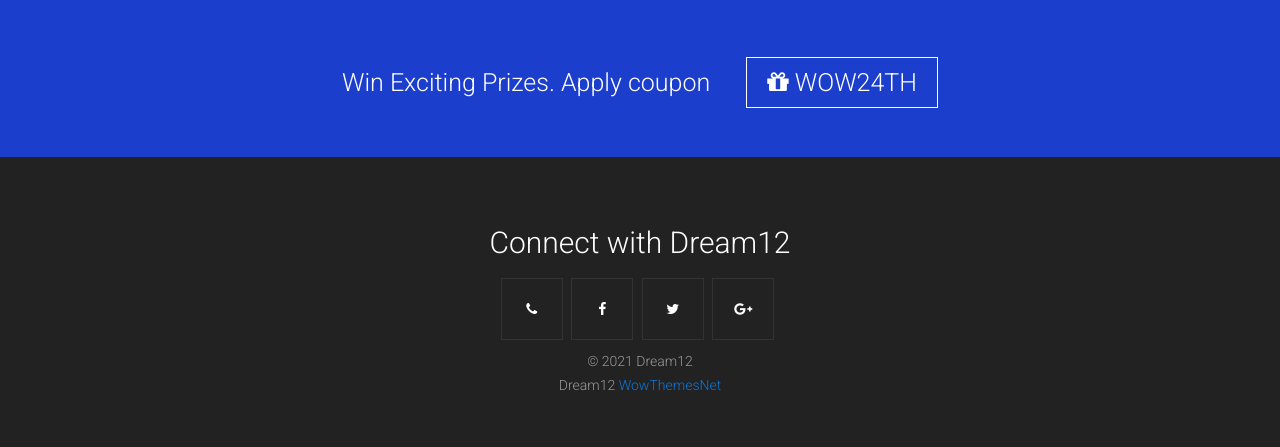
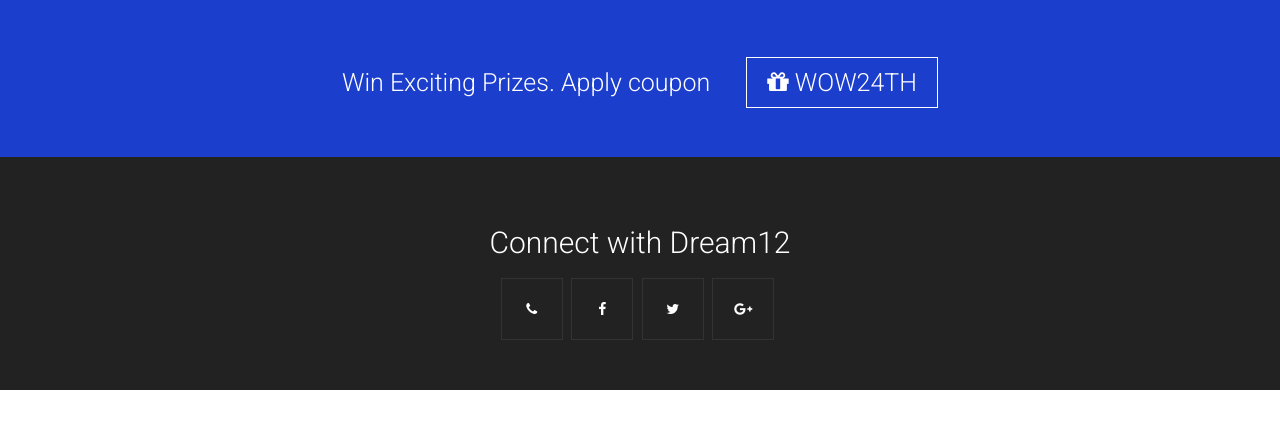
Before and after one commit to vaishnavityra712/DREAM12, a Flask app: page / in a window 1280 px wide. Shown: the part 1803-2250 px from the top of the page. After the commit the page ends 2193 px from the top, so only its background shows below. Run offline with Flask 2, Linux system fonts and the light colour scheme; some libraries are stand-ins or nearby versions.

Commit message:
changes in template folder

```diff
--- a/Templates/contact.html
+++ b/Templates/contact.html
@@ -110,9 +110,6 @@
                     <li><a href="#"><i class="fa fa-twitter"></i></a></li>
                     <li><a href="#"><i class="fa fa-google-plus"></i></a></li>
                 </ul>
-                <p>
-                    &copy; 2021 Dream12<br/> Dream12 <a href="https://www.wowthemes.net/">WowThemesNet</a>
-                </p>
             </div>
         </div>
     </div>
--- a/Templates/index.html
+++ b/Templates/index.html
@@ -193,9 +193,6 @@
                                     <li><a href="#"><i class="fa fa-twitter"></i></a></li>
                                     <li><a href="#"><i class="fa fa-google-plus"></i></a></li>
                                 </ul>
-                                <p>
-                                    &copy; 2021 Dream12<br/> Dream12 <a href="https://www.wowthemes.net/">WowThemesNet</a>
-                                </p>
                             </div>
                         </div>
                     </div>
--- a/Templates/matches.html
+++ b/Templates/matches.html
@@ -94,9 +94,6 @@
                             <li><a href="#"><i class="fa fa-twitter"></i></a></li>
                             <li><a href="#"><i class="fa fa-google-plus"></i></a></li>
                         </ul>
-                        <p>
-                            &copy; 2021 Dream12<br/> Dream12<a href="https://www.wowthemes.net/">WowThemesNet</a>
-                        </p>
                     </div>
                 </div>
             </div>
--- a/Templates/selection.html
+++ b/Templates/selection.html
@@ -130,9 +130,6 @@
                             <li><a href="#"><i class="fa fa-google-plus"></i></a></li>
                             <li><a href="#"><i class="fa fa-pinterest"></i></a></li>
                         </ul>
-                        <p>
-                            &copy; 2021 Dream12<br/> Dream12<a href="https://www.wowthemes.net/">WowThemesNet</a>
-                        </p>
                     </div>
                 </div>
             </div>
```
